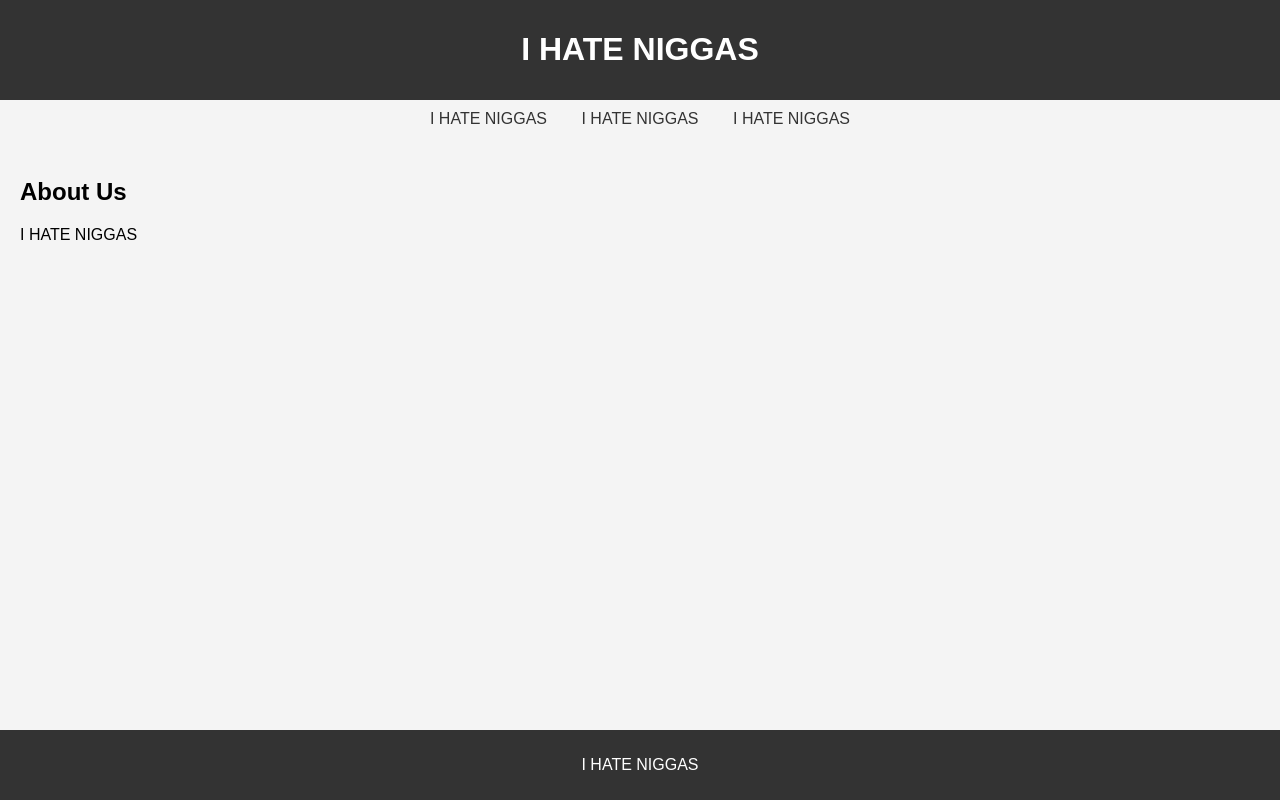
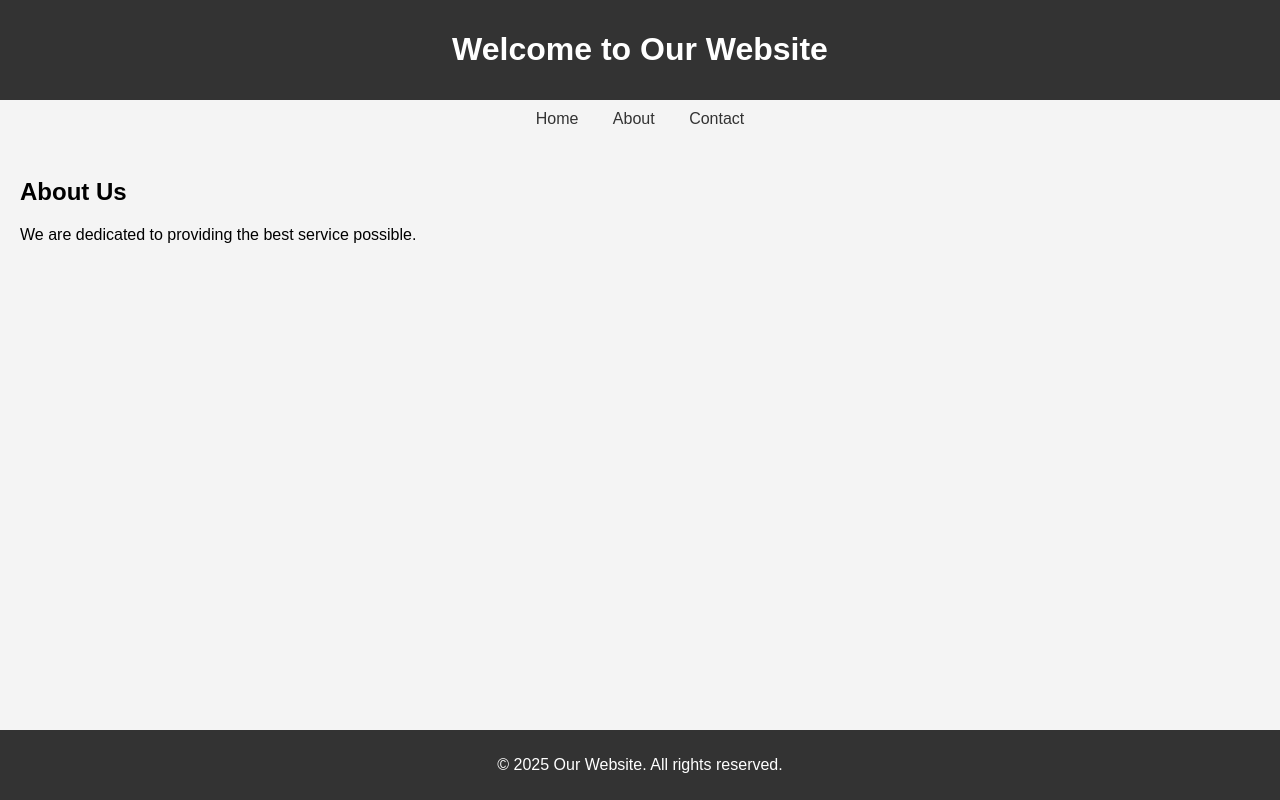
Before and after one commit to IamSlom/web, a plain HTML site: page index.html in a window 1280 px wide. Drawn offline with Linux system fonts and the light colour scheme.

Commit message:
Update index.html

```diff
--- a/index.html
+++ b/index.html
@@ -46,22 +46,22 @@
 <body>
 
     <header>
-        <h1>I HATE NIGGAS</h1>
+        <h1>Welcome to Our Website</h1>
     </header>
 
     <nav>
-        <a href="#home">I HATE NIGGAS</a>
-        <a href="#about">I HATE NIGGAS</a>
-        <a href="#contact">I HATE NIGGAS</a>
+        <a href="#home">Home</a>
+        <a href="#about">About</a>
+        <a href="#contact">Contact</a>
     </nav>
 
     <div class="content">
         <h2>About Us</h2>
-        <p>I HATE NIGGAS</p>
+        <p>We are dedicated to providing the best service possible.</p>
     </div>
 
     <footer>
-        <p>I HATE NIGGAS</p>
+        <p>&copy; 2025 Our Website. All rights reserved.</p>
     </footer>
 
 </body>
```
